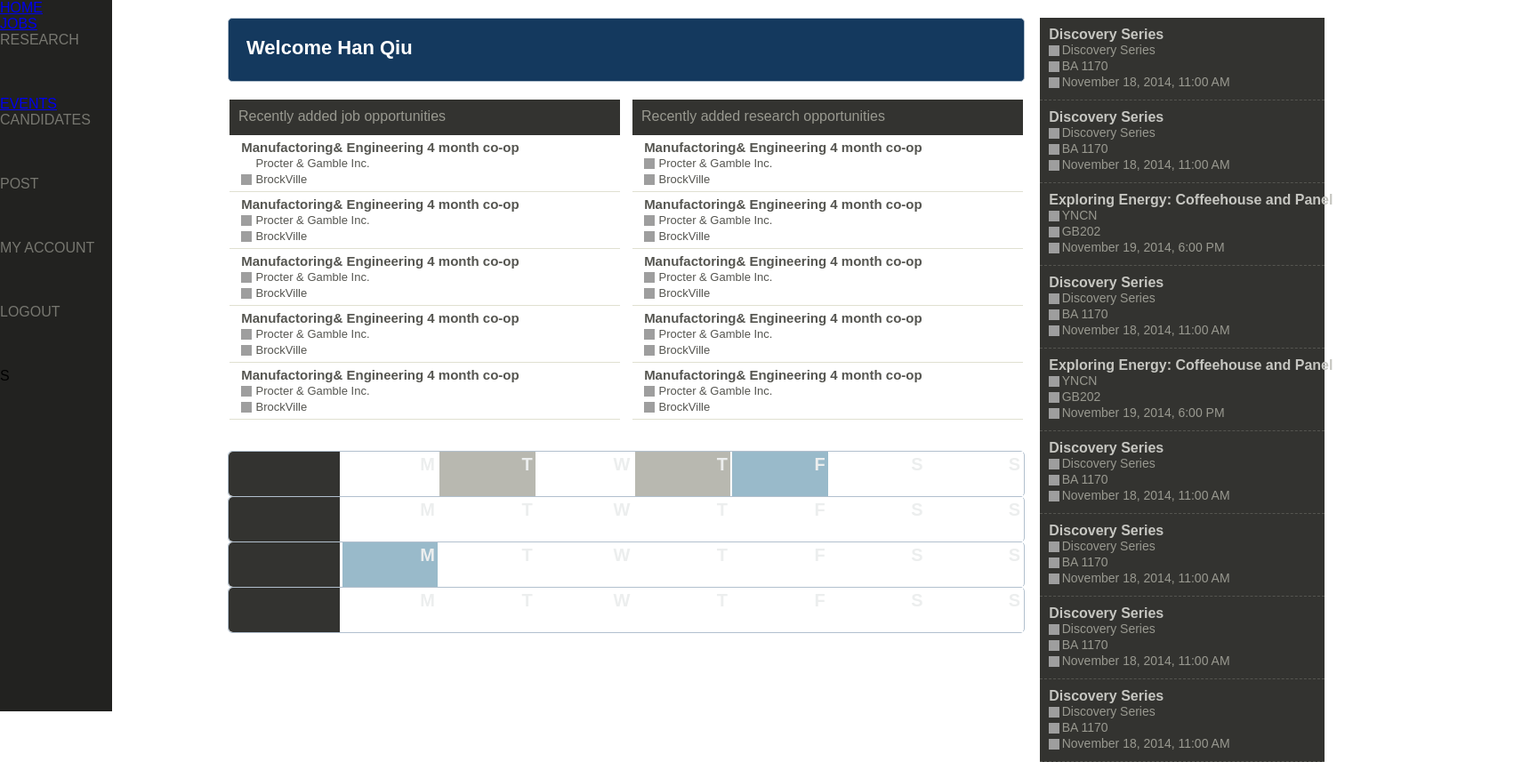
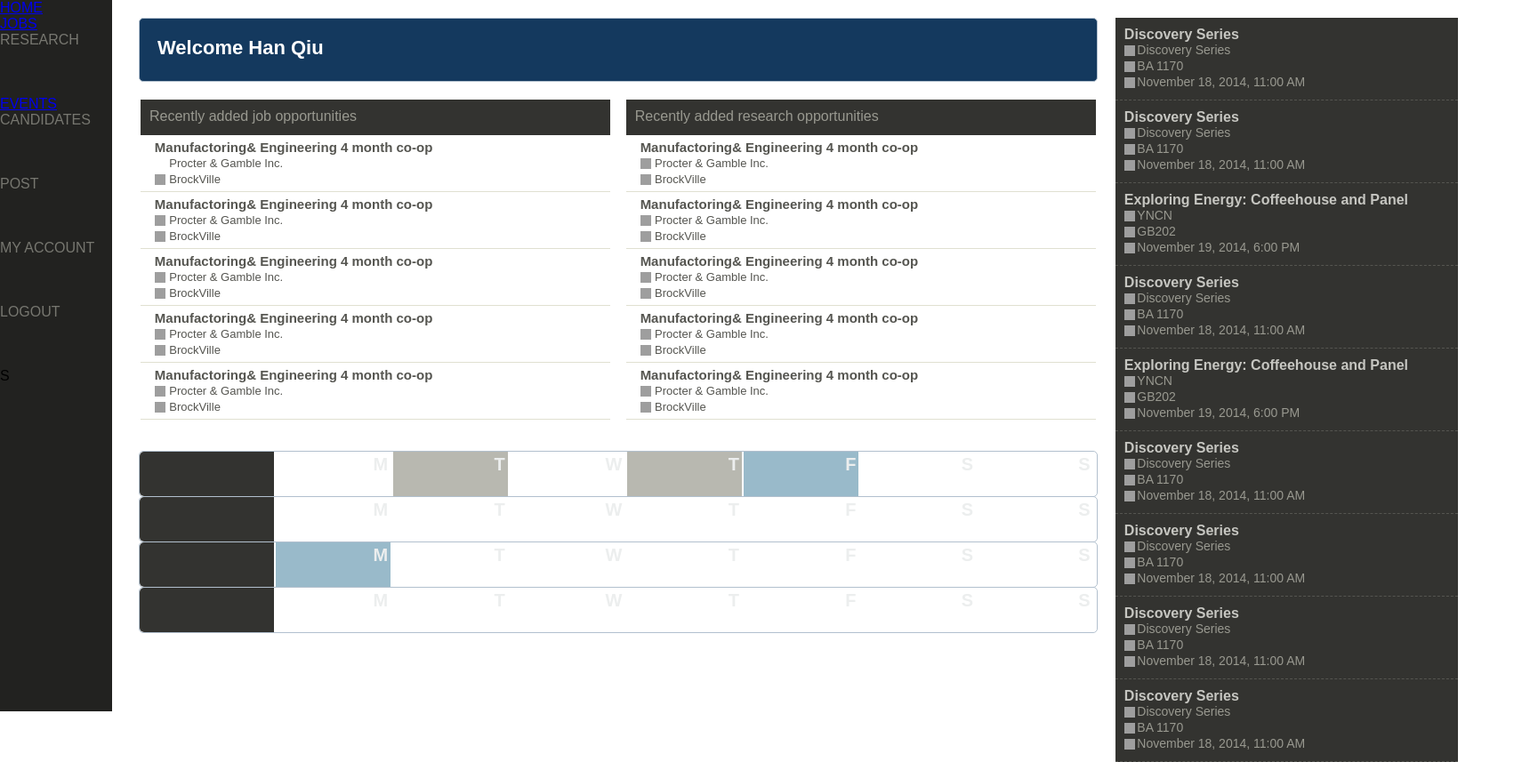
Before and after one commit to alanyuan0408/LegacyFlux, a Rails app: page / in a window 1720 px wide. Shown: the whole page at 89% size. Run offline with Rails 7, Linux system fonts and the light colour scheme; style sheets or scripts are compiled from the project's sources; some libraries are stand-ins or nearby versions; grey boxes are pictures that could not be loaded.

Commit message:
Keeping good practice, making things compact

```diff
--- a/app/assets/stylesheets/application.css
+++ b/app/assets/stylesheets/application.css
@@ -77,8 +77,7 @@ nav{
 	width:1600px;height:100%;
 }
 	.main .contentHolder{
-		position:relative;margin:0 auto;
-		width:1040px;min-height:100%;
+		padding-left: 60px;
 	}
 	.main .contentHolder .list{
 		position:relative;
@@ -216,8 +215,7 @@ nav{
 
 /*HOME*/
 .home_moduleHolder{
-	position:relative;margin:0 auto;
-	width:80%;min-height:100%;
+	padding-left: 60px;
 }
 .home_mainModule{
 	position:relative;display:inline-block;vertical-align:top;margin-top:20px;
```
